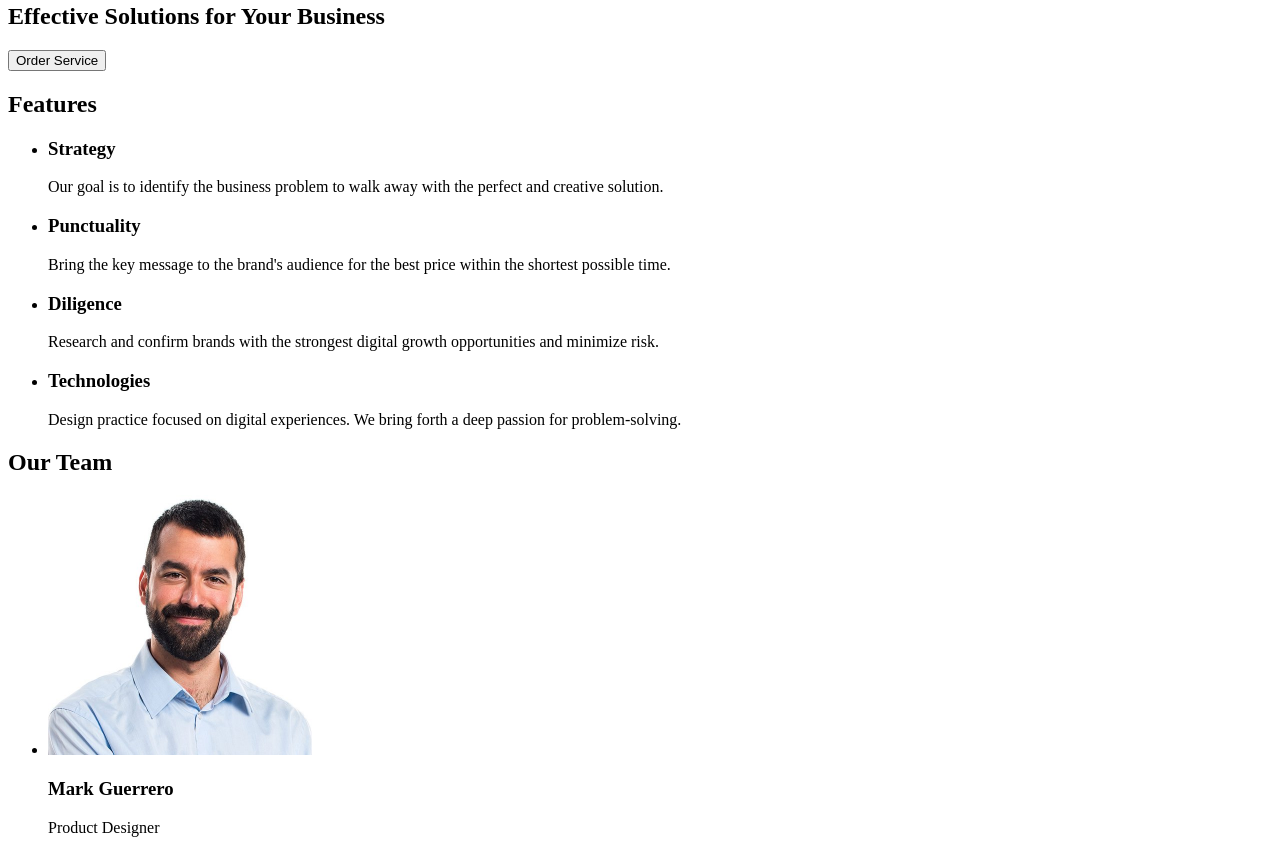
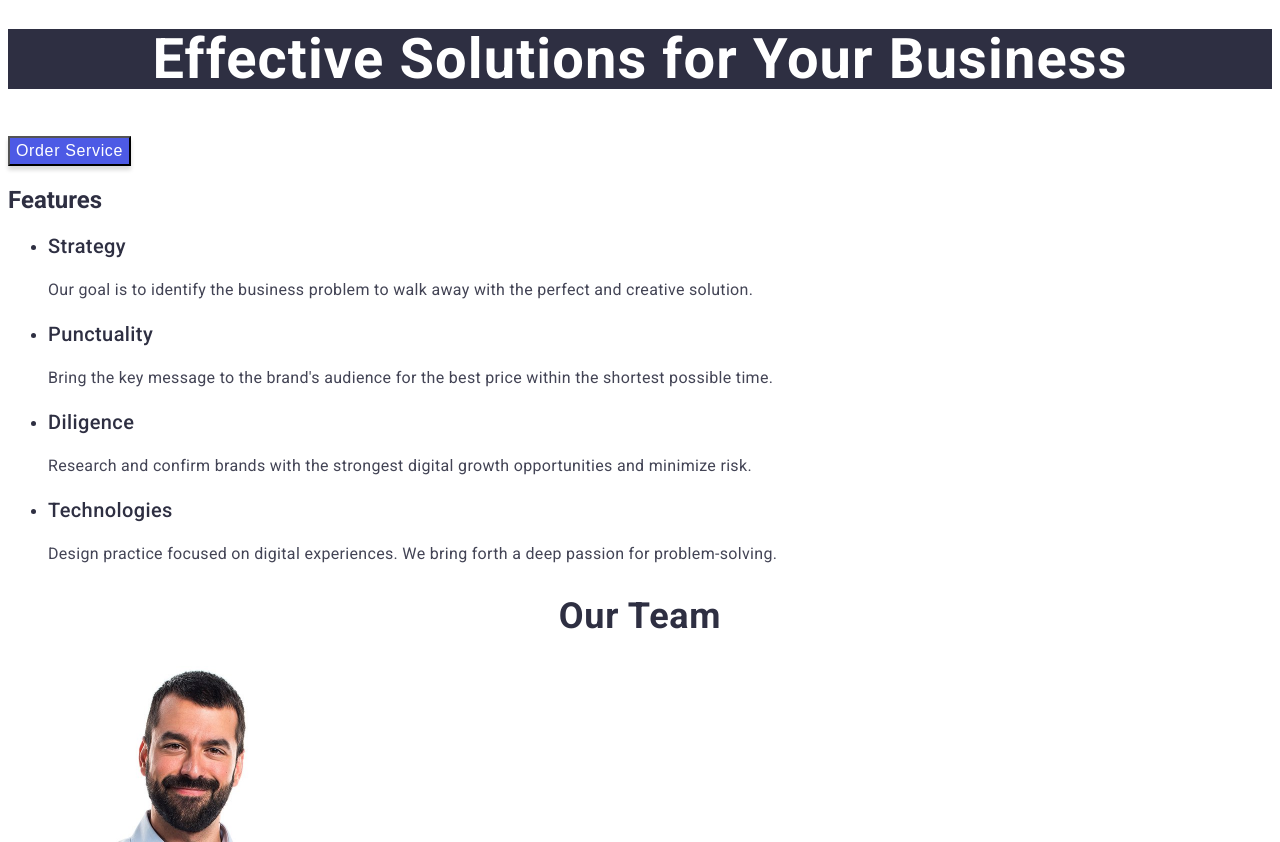
Before and after one commit to sergiy-goshtuk/goit-markup-hw-02, a plain HTML site: page index.html in a window 1280 px wide. Shown: the part 198-1040 px from the top of the page. Drawn offline with Linux system fonts and the light colour scheme.

Commit message:
add info to styles.css

```diff
--- a/css/styles.css
+++ b/css/styles.css
@@ -23,7 +23,7 @@
 
 .nav-link:hover,
 .nav-link:focus {
-    color: #6f7af0;
+    color: #404bbf;
 }
 
 .contacts {
@@ -34,7 +34,82 @@
     letter-spacing: 0.02em;
     color: #434455
 }
+
 .contacts:hover,
 .contacts:focus {
-    color: #6f7af0;
+    color: #404bbf;
 }
+
+body{
+    font-family: "Roboto", sans-serif;
+    color: #2e2f42;
+}
+
+.hero {
+    font-weight: 700;
+    font-size: 56px;
+    line-height: 1.07143;
+    letter-spacing: 0.02em;
+    text-align: center;
+    color: #fff;
+    background: #2e2f42;;
+}
+
+.button {
+    font-weight: 500;
+    font-size: 16px;
+    line-height: 1.5;
+    letter-spacing: 0.04em;
+    color: #fff;
+    cursor: pointer;
+    box-shadow: 0 4px 4px 0 rgba(0, 0, 0, 0.15);
+    background: #4d5ae5;
+}
+
+.button:hover,
+.button:focus {
+    background: #404bbf
+}
+
+.features-title {
+    font-weight: 500;
+    font-size: 20px;
+    line-height: 1.2;
+    letter-spacing: 0.02em;
+    color: #2e2f42;
+}
+
+.features-text {
+    font-weight: 400;
+    font-size: 16px;
+    line-height: 1.5;
+    letter-spacing: 0.02em;
+    color: #434455;
+}
+
+.team {
+    font-weight: 700;
+    font-size: 36px;
+    line-height: 1.11111;
+    letter-spacing: 0.02em;
+    text-align: center;
+    color: #2e2f42;
+}
+
+.team-title {
+    font-weight: 500;
+    font-size: 20px;
+    line-height: 1.2;
+    letter-spacing: 0.02em;
+    text-align: center;
+    color: #2e2f42;
+}
+
+.team-text {
+    font-weight: 400;
+    font-size: 16px;
+    line-height: 1.5;
+    letter-spacing: 0.02em;
+    text-align: center;
+    color: #434455;
+}
--- a/index.html
+++ b/index.html
@@ -39,36 +39,36 @@
     </header>
     <main>
       <section>
-        <h1>Effective Solutions for Your Business</h1>
-        <button type="button">Order Service</button>
+        <h1 class="hero">Effective Solutions for Your Business</h1>
+        <button type="button" , class="button">Order Service</button>
       </section>
       <section>
-        <h2>Features</h2>
+        <h2 class="features">Features</h2>
         <ul>
           <li>
-            <h3>Strategy</h3>
-            <p>
+            <h3 class="features-title">Strategy</h3>
+            <p class="features-text">
               Our goal is to identify the business problem to walk away with the
               perfect and creative solution.
             </p>
           </li>
           <li>
-            <h3>Punctuality</h3>
-            <p>
+            <h3 class="features-title">Punctuality</h3>
+            <p class="features-text">
               Bring the key message to the brand's audience for the best price
               within the shortest possible time.
             </p>
           </li>
           <li>
-            <h3>Diligence</h3>
-            <p>
+            <h3 class="features-title">Diligence</h3>
+            <p class="features-text">
               Research and confirm brands with the strongest digital growth
               opportunities and minimize risk.
             </p>
           </li>
           <li>
-            <h3>Technologies</h3>
-            <p>
+            <h3 class="features-title">Technologies</h3>
+            <p class="features-text">
               Design practice focused on digital experiences. We bring forth a
               deep passion for problem-solving.
             </p>
@@ -76,7 +76,7 @@
         </ul>
       </section>
       <section>
-        <h2>Our Team</h2>
+        <h2 class="team">Our Team</h2>
         <ul>
           <li>
             <img
@@ -85,8 +85,8 @@
               width="264"
               height="260"
             />
-            <h3>Mark Guerrero</h3>
-            <p>Product Designer</p>
+            <h3 class="team-title">Mark Guerrero</h3>
+            <p class="team-text">Product Designer</p>
           </li>
           <li>
             <img
@@ -95,8 +95,8 @@
               width="264"
               height="260"
             />
-            <h3>Tom Ford</h3>
-            <p>Frontend Developer</p>
+            <h3 class="team-title">Tom Ford</h3>
+            <p class="team-text">Frontend Developer</p>
           </li>
           <li>
             <img
@@ -105,8 +105,8 @@
               width="264"
               height="260"
             />
-            <h3>Camila Garcia</h3>
-            <p>Marketing</p>
+            <h3 class="team-title">Camila Garcia</h3>
+            <p class="team-text">Marketing</p>
           </li>
           <li>
             <img
@@ -115,8 +115,8 @@
               width="264"
               height="260"
             />
-            <h3>Daniel Wilson</h3>
-            <p>UI Designer</p>
+            <h3 class="team-title">Daniel Wilson</h3>
+            <p class="team-text">UI Designer</p>
           </li>
         </ul>
       </section>
```
